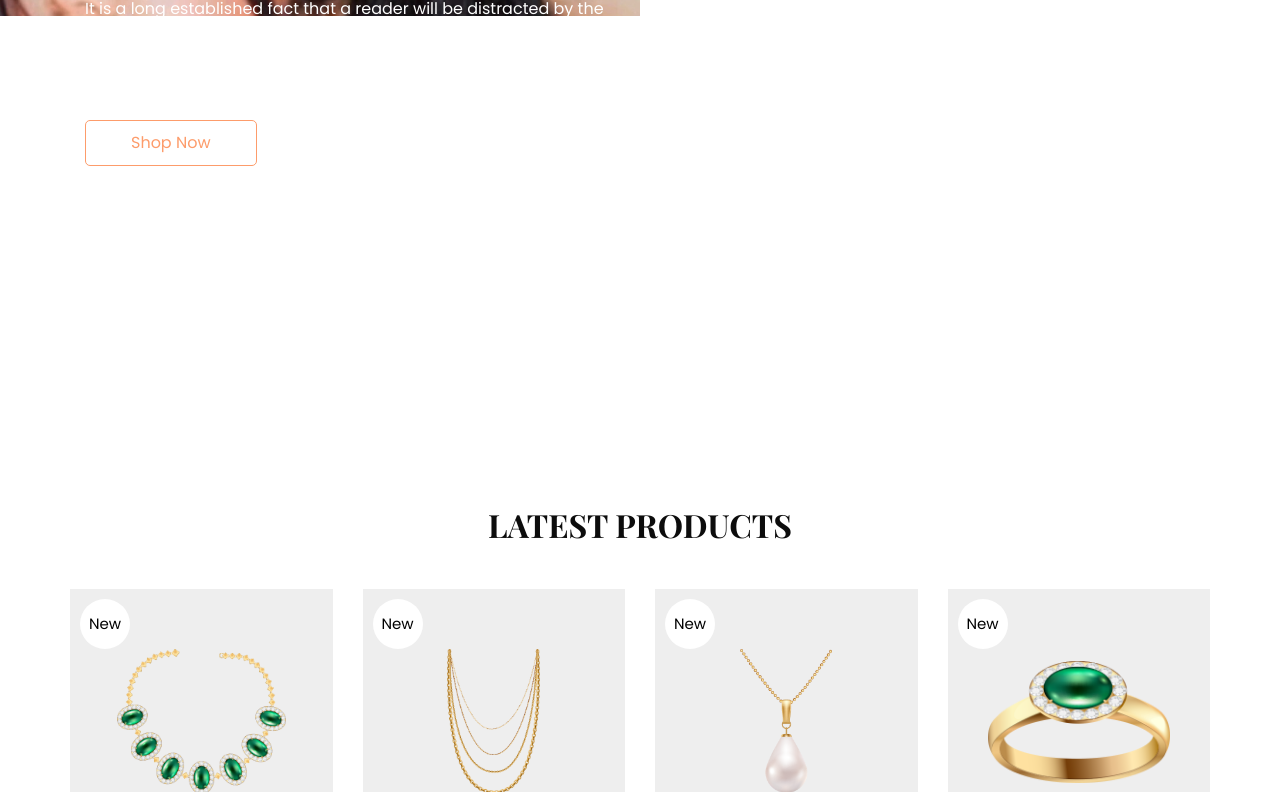
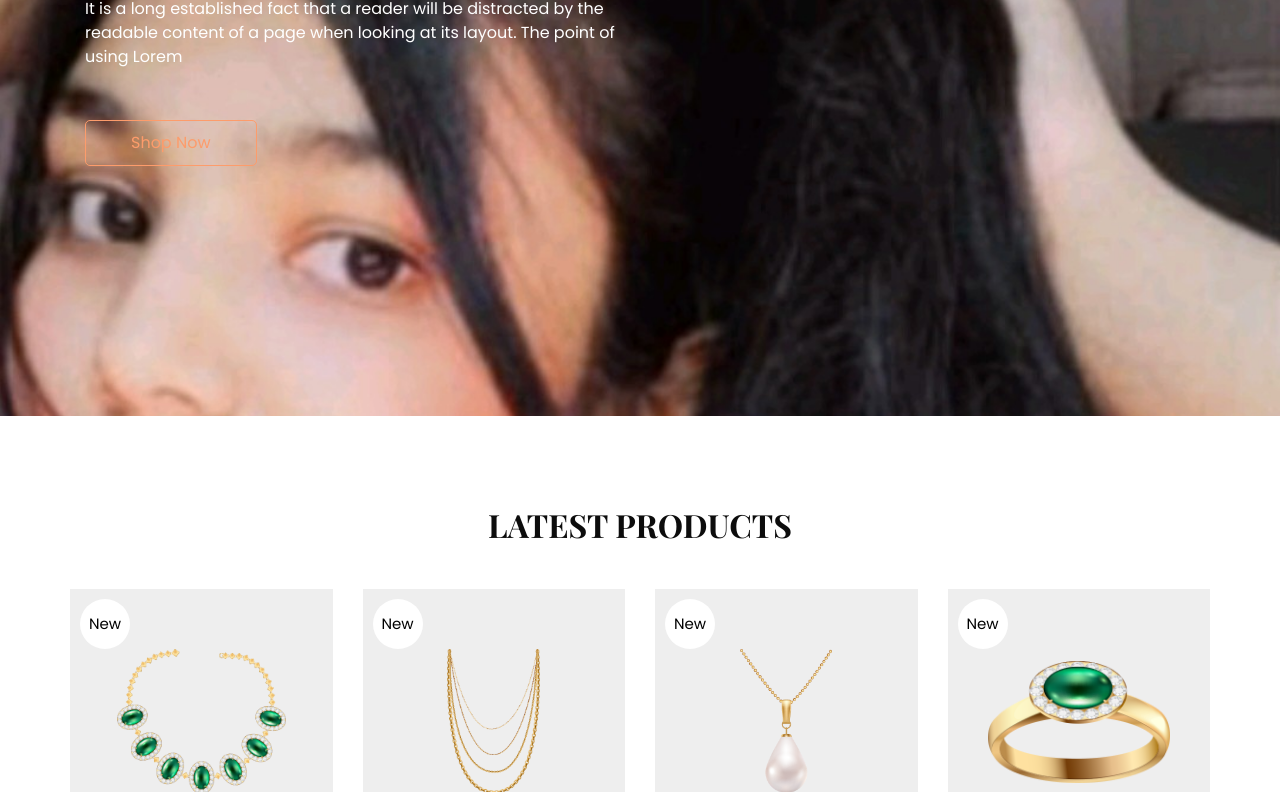
Before and after one commit to farukkhanpp/freehost.github.io1, a plain HTML site: page index.html in a window 1280 px wide. Shown: the part 384-1176 px from the top of the page. Drawn offline with nearby package versions, Linux system fonts and the light colour scheme.

Commit message:
Update style.css

```diff
--- a/css/style.css
+++ b/css/style.css
@@ -337,8 +337,9 @@ a:focus {
   position: absolute;
   top: 0;
   left: 0;
-  width: 50%;
-  height: 50%;
+  width: 100%;
+  height: 100%;
+  box-sizing: border-box;
   z-index: 2;
   overflow: hidden;
 }
```
